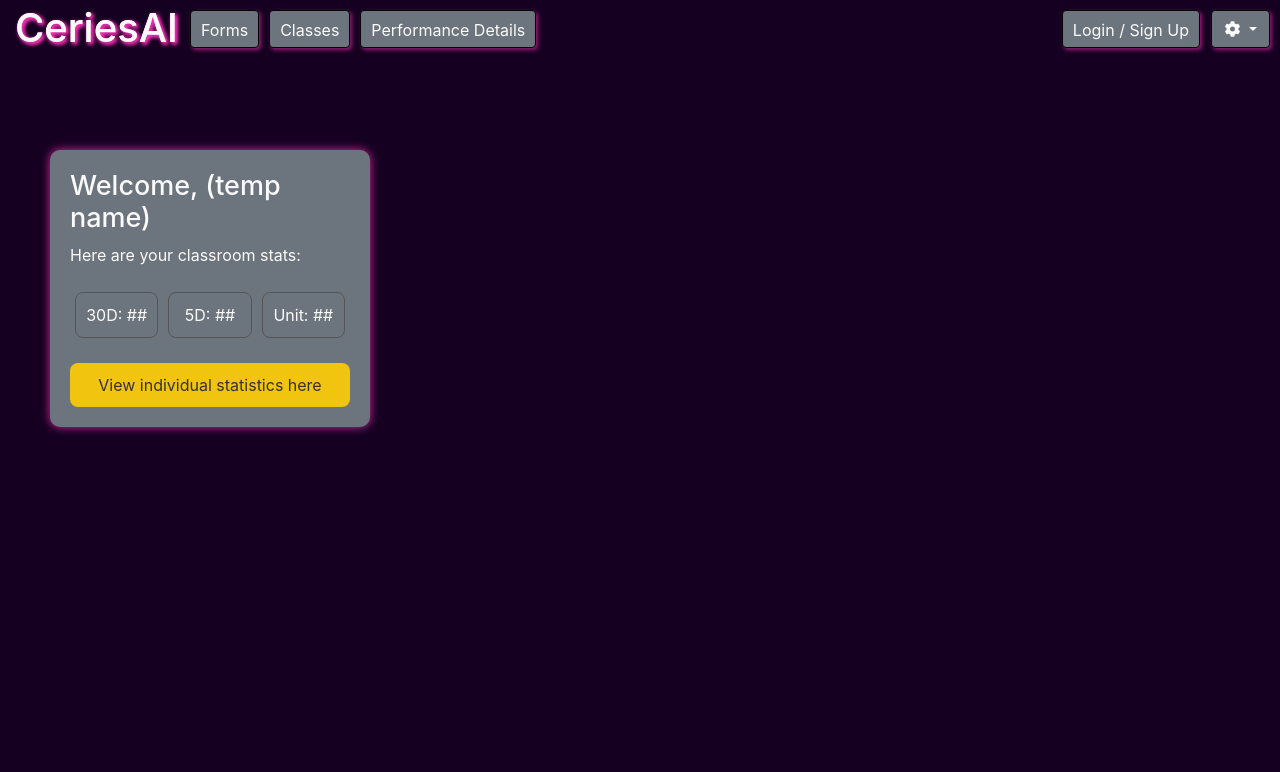
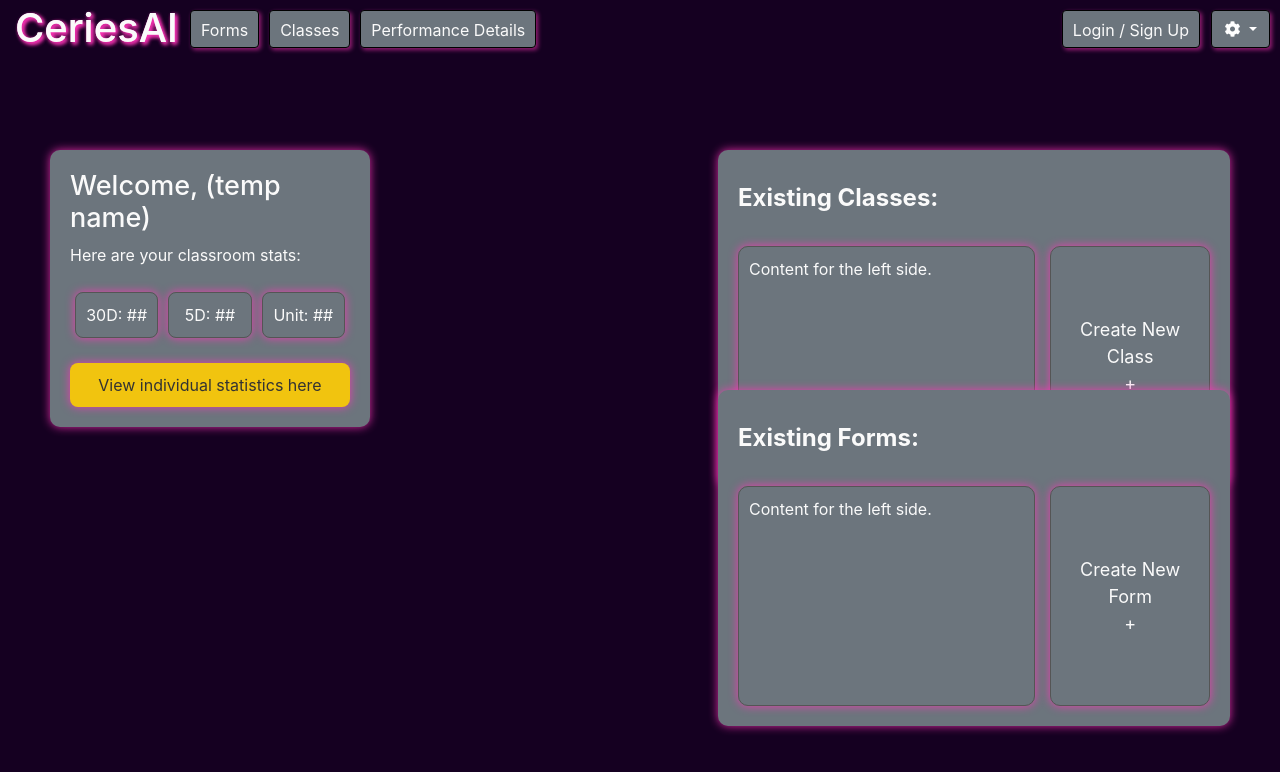
Before and after one commit to StevenGorlicki/CeresWeb, a Django app: page / in a window 1280 px wide. Shown: the top 772 px of the page. Run offline with Django 4.2, Linux system fonts and the light colour scheme; some libraries are stand-ins or nearby versions.

Commit message:
V 1.6 Most Class list done, Need to fix positioning of Forms List

```diff
--- a/website/static/color_style.css
+++ b/website/static/color_style.css
@@ -92,7 +92,7 @@ input:checked + .slider:before {
 .light-mode {
     background-color: #AAF6FF;
     color: #150021;
-    text-shadow: 2px 2px 4px #D075FF;
+    text-shadow: 2px 2px 4px rgb(208, 117, 255, .7);
 }
 
 .light-mode .dropdown-menu {
@@ -165,11 +165,19 @@ body {
 /* light mode */
 .light-mode .dropdown,
 .light-mode .settings,
-.light-mode .login-signup{
+.light-mode .login-signup {
     box-shadow: 2px 2px 4px #D075FF;
 }
 
-.light-mode .stats-box {
+.light-mode .stats-box,
+.light-mode .class-list,
+.light-mode .forms-list,
+.light-mode .class-list-right,
+.light-mode .class-list-left,
+.light-mode .clickable-box,
+.light-mode .stat,
+.light-mode .forms-list-right,
+.light-mode .forms-list-left {
     box-shadow: 0px 0px 10px #D075FF;
 }
 
@@ -181,7 +189,15 @@ body {
     box-shadow: 2px 2px 4px rgba(255, 52, 184, 0.55);
 }
 
-.dark-mode .stats-box {
+.dark-mode .stats-box,
+.dark-mode .class-list,
+.dark-mode .forms-list,
+.dark-mode .class-list-right,
+.dark-mode .class-list-left,
+.dark-mode .clickable-box,
+.dark-mode .stat,
+.dark-mode .forms-list-right,
+.dark-mode .forms-list-left {
     box-shadow: 0px 0px 10px rgba(255, 52, 184, 0.85);
 }
 
@@ -402,8 +418,206 @@ body {
 }
 
 
-/* 3 Header Buttons Positioning and Color Code */
+/* End 3 Header Buttons Positioning and Color Code */
 
 
 
-/* BOX FOR CLASS STATS AND WELCOME*/
+
+
+
+
+
+
+
+
+
+
+.dark-mode .class-list {
+    display: flex;
+    flex-direction: column;
+    position: absolute;
+    top: 150px;
+    right: 50px; /* position the box to the right */
+    width: 40%;  /* or specify a fixed width if you prefer, like 300px */
+    padding: 20px;
+    background-color: #6c757d; /* Dark background for visibility */
+    color: #FAFAFA;
+    border-radius: 10px;
+    transition: background-color 0.35s ease-in-out, color 0.35s ease-in-out;
+}
+
+.light-mode .class-list {
+    display: flex;
+    flex-direction: column;
+    position: absolute;
+    top: 150px;
+    right: 50px; /* position the box to the right */
+    width: 40%;  /* or specify a fixed width if you prefer, like 300px */
+    padding: 20px;
+    background-color: #FAFAFA;
+    color: #150021;
+    border-radius: 10px;
+    transition: background-color 0.35s ease-in-out, color 0.35s ease-in-out;
+}
+
+
+
+.dark-mode .class-list {
+    text-shadow: none !important;
+}
+
+.light-mode .class-list {
+    text-shadow: none !important;
+}
+
+
+
+.class-list-header {
+    padding: 10px 0;  /* adding some vertical padding to separate it from the boxes */
+    font-weight: bold;
+    font-size: 24px;
+}
+
+/* CSS for the container of the two sections */
+.class-list-content {
+    display: flex;  /* use flexbox layout */
+    flex-direction: row;  /* layout children in a row */
+    margin-top: 20px;  /* space below the header */
+}
+
+.class-list-left {
+    flex: 2;  /* 2 parts of the 3 parts */
+    padding: 10px;  /* space around the box */
+    border: 1px solid #555;  /* optional: a border for visual clarity */
+    margin-right: 15px;  /* space between the left and right boxes */
+    border-radius: 10px;
+}
+
+.dark-mode .class-list-right {
+    flex: 1;  /* 1 part of the 3 parts */
+    padding: 10px;  /* space around the box */
+    border: 1px solid #555;  /* optional: a border for visual clarity */
+    border-radius: 10px;
+    height: 220px;
+    align-items: center;
+    justify-content: center;
+    font-size: 18px;
+    color: #FAFAFA;
+    background-color: #6c757d;
+    transition: background-color 0.35s ease-in-out, color 0.35s ease-in-out;
+}
+.dark-mode .class-list-right:hover {
+    background-color: #d1a00f;
+}
+
+.light-mode .class-list-right:hover {
+    background-color: #d1a00f;
+}
+
+.light-mode .class-list-right {
+    flex: 1;  /* 1 part of the 3 parts */
+    padding: 10px;  /* space around the box */
+    border: 1px solid #555;  /* optional: a border for visual clarity */
+    border-radius: 10px;
+    height: 220px;
+    align-items: center;
+    justify-content: center;
+    font-size: 18px;
+    background-color: #FAFAFA;
+    transition: background-color 0.35s ease-in-out, color 0.35s ease-in-out;
+}
+
+.class-list {
+    margin-bottom: 10px;
+}
+
+
+
+
+
+
+
+
+
+/* New styles for forms-list, which are identical to class-list */
+.dark-mode .forms-list {
+    display: flex;
+    flex-direction: column;
+    position: absolute;
+    top: 390px; /* Adjusted this to account for the height of the first form and the 10px gap */
+    right: 50px;
+    width: 40%;
+    padding: 20px;
+    background-color: #6c757d;
+    color: #FAFAFA;
+    border-radius: 10px;
+    transition: background-color 0.35s ease-in-out, color 0.35s ease-in-out;
+}
+
+.light-mode .forms-list {
+    display: flex;
+    flex-direction: column;
+    position: absolute;
+    top: 390px; /* Adjusted this to account for the height of the first form and the 10px gap */
+    right: 50px;
+    width: 40%;
+    padding: 20px;
+    background-color: #FAFAFA;
+    color: #150021;
+    border-radius: 10px;
+    transition: background-color 0.35s ease-in-out, color 0.35s ease-in-out;
+}
+
+/* Text shadow removal (if required) */
+.dark-mode .forms-list {
+    text-shadow: none !important;
+}
+
+.light-mode .forms-list {
+    text-shadow: none !important;
+}
+
+.forms-list-header {
+    padding: 10px 0;
+    font-weight: bold;
+    font-size: 24px;
+}
+
+.forms-list-content {
+    display: flex;
+    flex-direction: row;
+    margin-top: 20px;
+}
+
+.forms-list-left {
+    flex: 2;
+    padding: 10px;
+    border: 1px solid #555;
+    margin-right: 15px;
+    border-radius: 10px;
+}
+
+.dark-mode .forms-list-right, .light-mode .forms-list-right {
+    flex: 1;
+    padding: 10px;
+    border: 1px solid #555;
+    border-radius: 10px;
+    height: 220px;
+    align-items: center;
+    justify-content: center;
+    font-size: 18px;
+    transition: background-color 0.35s ease-in-out, color 0.35s ease-in-out;
+}
+
+.dark-mode .forms-list-right {
+    color: #FAFAFA;
+    background-color: #6c757d;
+}
+
+.light-mode .forms-list-right {
+    background-color: #FAFAFA;
+}
+
+.dark-mode .forms-list-right:hover, .light-mode .forms-list-right:hover {
+    background-color: #d1a00f;
+}
--- a/website/templates/index.html
+++ b/website/templates/index.html
@@ -52,6 +52,26 @@
                 </div>
             </div>
             <a href="#" class="clickable-box">View individual statistics here</a>
+        </div>
+
+        <div class="class-list">
+            <div class="class-list-header">Existing Classes:</div>
+            <div class="class-list-content">
+                <div class="class-list-left">
+                    Content for the left side.
+                </div>
+                <button class="class-list-right">Create New Class<br>+</button>
+            </div>
+        </div>
+
+        <div class="forms-list">
+            <div class="forms-list-header">Existing Forms:</div>
+            <div class="forms-list-content">
+                <div class="forms-list-left">
+                    Content for the left side.
+                </div>
+                <button class="forms-list-right">Create New Form<br>+</button>
+            </div>
         </div>
     </div>
 
```
